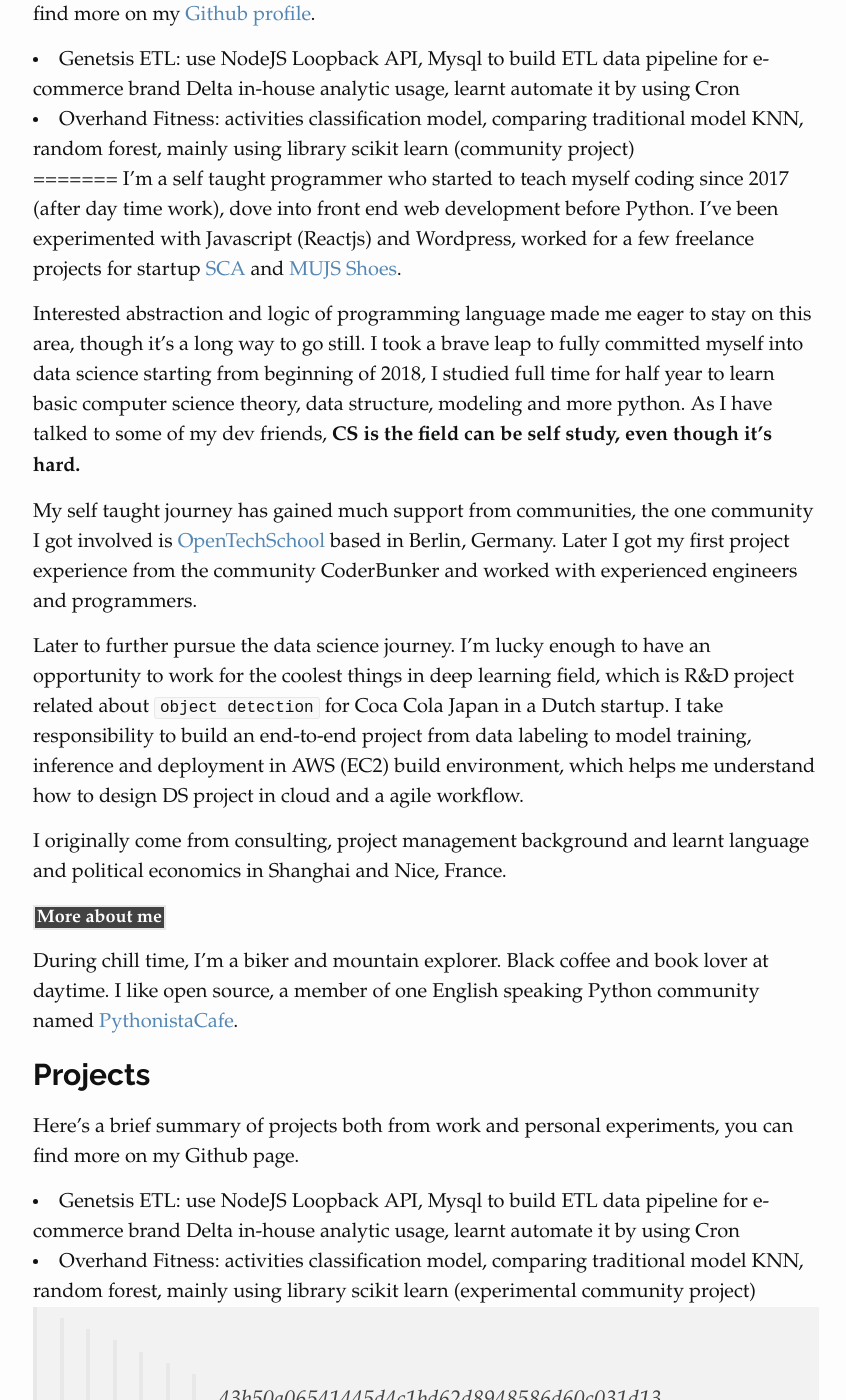
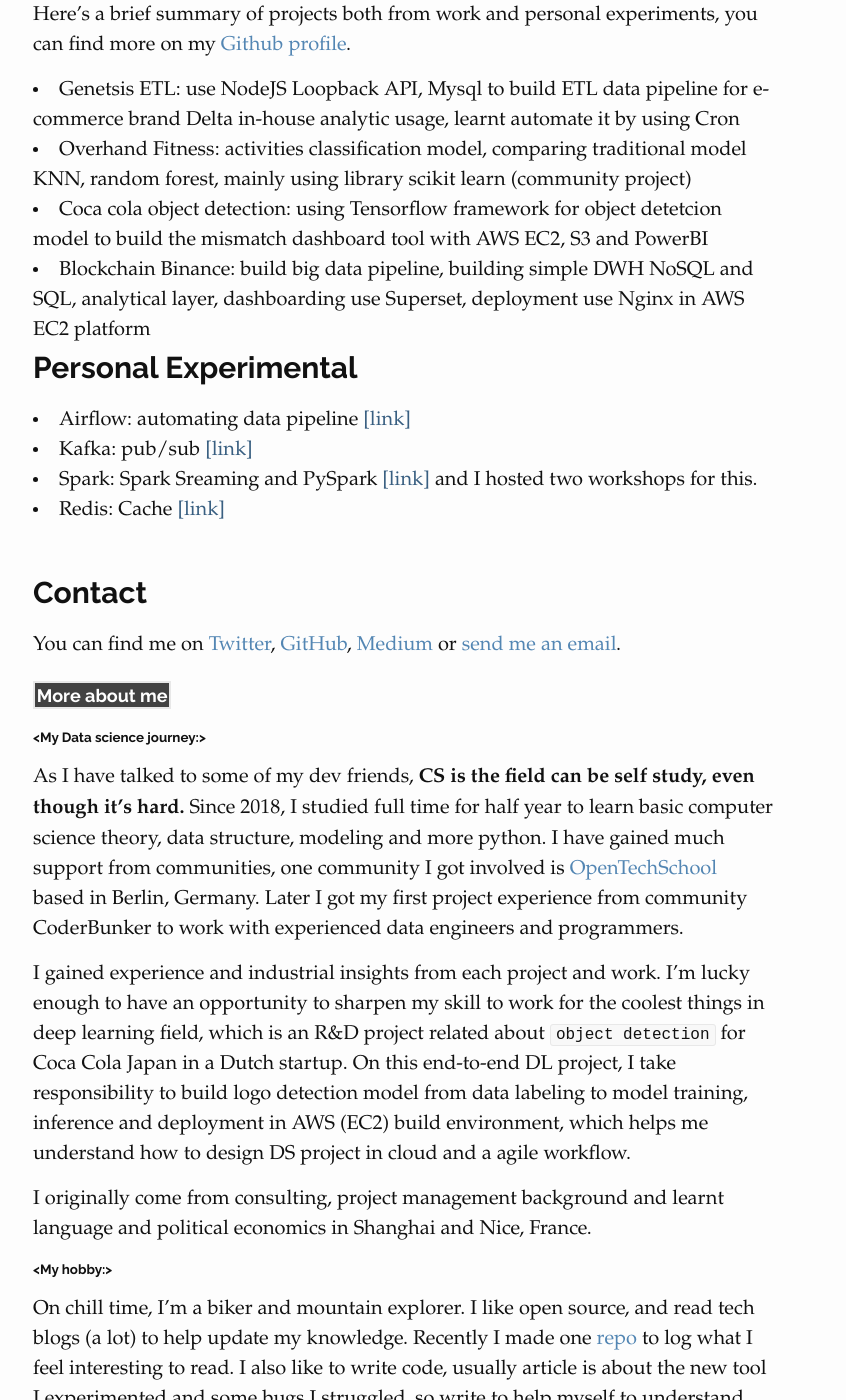
Before and after one commit to Chloejay/chloejay.github.io, a Jekyll site: the page built from index.md, in a window 1280 px wide and 1400 px high, scrolled down 503 px. Shown: the whole window, without its empty margins (237-1083 px from the left). Built offline with Jekyll 4.4.1, drawn with Linux system fonts in a browser that asks for light colours; some of the changed text lies outside the part shown.

Commit message:
revert previous commit

```diff
--- a/index.md
+++ b/index.md
@@ -20,30 +19,6 @@
 <!-- <blockquote> <small>Note: code I wrote belonged to company project and with signed NDA, which any code and details related not included.</small></blockquote> -->
 <li>Genetsis ETL: use NodeJS Loopback API, Mysql to build ETL data pipeline for e-commerce brand Delta in-house analytic usage, learnt automate it by using Cron </li>
 <li>Overhand Fitness: activities classification model, comparing traditional model KNN, random forest, mainly using library scikit learn (community project)</li>
-=======
-I'm a self taught programmer who started to teach myself coding since 2017 (after day time work), dove into front end web development before Python. I've been experimented with Javascript (Reactjs) and Wordpress, worked for a few freelance projects for startup <a href='https://www.scachess.com/'>SCA</a> and <a href='https://www.mjus-shoes.com/'> MUJS Shoes</a>.
-<br/>
-
-Interested abstraction and logic of programming language made me eager to stay on this area, though it's a long way to go still. I took a brave leap to fully committed myself into data science starting from beginning of 2018, I studied full time for half year to learn basic computer science theory, data structure, modeling and more python. As I have talked to some of my dev friends, <strong>CS is the field can be self study, even though it's hard.</strong> <br/>
-
-My self taught journey has gained much support from communities, the one community I got involved is <a href='https://www.opentechschool.org/'>OpenTechSchool</a> based in Berlin, Germany. Later I got my first project experience from the community CoderBunker and worked with experienced engineers and programmers. <br/>
-
-Later to further pursue the data science journey. I'm lucky enough to have an opportunity to work for the coolest things in deep learning field, which is R&D project related about `object detection` for Coca Cola Japan in a Dutch startup. I take responsibility to build an end-to-end project from data labeling to model training, inference and deployment in AWS (EC2) build environment, which helps me understand how to design DS project in cloud and a agile workflow. <br/>
-
-I originally come from consulting, project management background and learnt language and political economics in Shanghai and Nice, France. <br/>
-
-<span class='info'><strong>More about me</strong></span> <br/>
-
-During chill time, I'm a biker and mountain explorer. Black coffee and book lover at daytime. I like open source, a member of one English speaking Python community named <a href='https://www.pythonistacafe.com/'>PythonistaCafe</a>.
-
-### Projects
-Here's a brief summary of projects both from work and personal experiments, you can find more on my Github page.
-
-<!-- <blockquote> <small>Note: code I wrote belonged to company project and with signed NDA, which any code and details related not included.</small></blockquote> -->
-
-<li>Genetsis ETL: use NodeJS Loopback API, Mysql to build ETL data pipeline for e-commerce brand Delta in-house analytic usage, learnt automate it by using Cron </li>
-<li>Overhand Fitness: activities classification model, comparing traditional model KNN, random forest, mainly using library scikit learn (experimental community project)</li>
->>>>>>> 43b50a06541445d4c1bd62d8948586d60c031d13
 <li>Coca cola object detection: using Tensorflow framework for object detetcion model to build the mismatch dashboard tool with AWS EC2, S3 and PowerBI</li>
 <li>Blockchain Binance: build big data pipeline, building simple DWH NoSQL and SQL, analytical layer, dashboarding use Superset, deployment use Nginx in AWS EC2 platform</li>
 
```
Also changed, not shown: other parts of index.md (+0 -1 lines).
